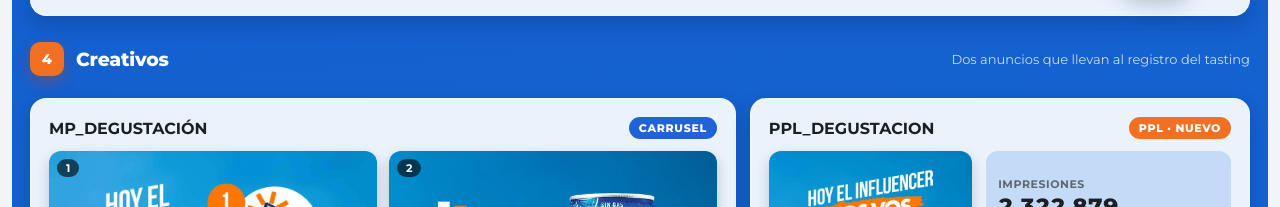
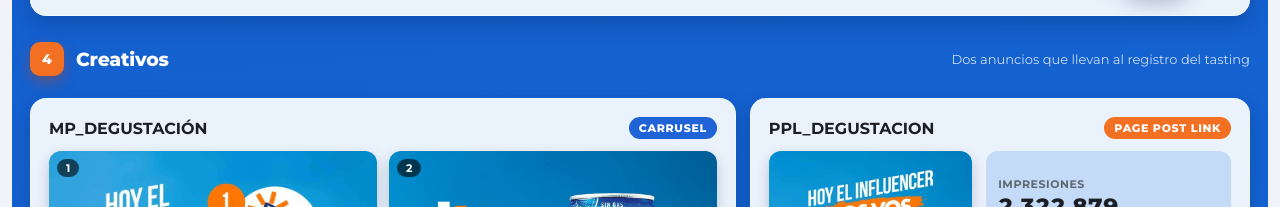
Before and after one commit to alexanderperez0510like-cmyk/LIT-Hard-Tea, a plain HTML site: page degustacion/index.html in a window 1280 px wide. Shown: the part 2791-2998 px from the top of the page. Drawn offline with Linux system fonts and the light colour scheme.

Commit message:
Degustación: etiqueta del PPL como Page Post Link
Co-Authored-By: Claude Opus 5.5 <noreply@anthropic.com>
Claude-Session: https://claude.ai/code/session_019pA5Zqjcv9UHiFLvUhgKgB

```diff
--- a/degustacion/index.html
+++ b/degustacion/index.html
@@ -412,7 +412,7 @@ html, body { margin: 0; background: var(--color-bg); color: var(--color-fg); fon
       </div>
     </section>
     <section class="dg-card g5" id="card-ppl">
-      <div class="dg-ad-h"><h3>PPL_DEGUSTACION</h3><span class="dg-ad-tag nuevo">PPL · nuevo</span></div>
+      <div class="dg-ad-h"><h3>PPL_DEGUSTACION</h3><span class="dg-ad-tag nuevo">Page Post Link</span></div>
       <div class="dg-ppl"><div class="dg-ppl-img dg-s3" role="img" aria-label="Historia: Hoy el influencer sos vos. Click aquí, desbloqueá tu tasting gratis y retiralo en Super Express y AMPM; compartí tu review en TikTok e Instagram."></div>
         <div class="dg-stats dg-ppl-stats">
         <div class="dg-stat"><small>Impresiones</small><b data-draw="num" data-source="anuncios" data-field="impresiones" data-where="anuncio=PPL_DEGUSTACION" data-fmt="int">—</b></div>
```
